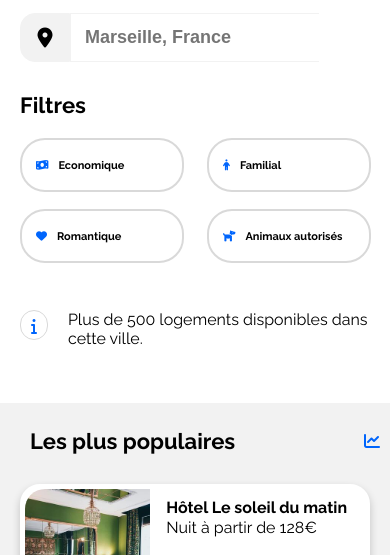
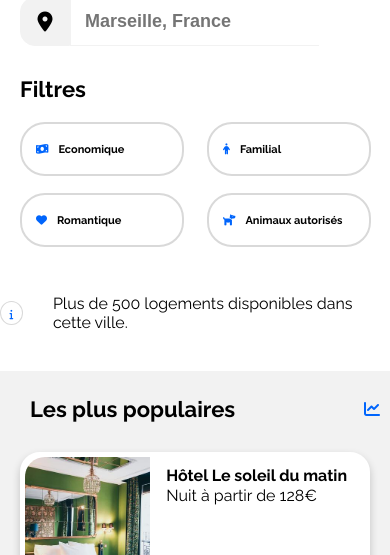
Before and after one commit to svcre/projet1_booki, a plain HTML site: page index.html in a window 390 px wide. Shown: the part 289-844 px from the top of the page. Drawn offline with Linux system fonts and the light colour scheme.

Commit message:
modif version GSM

```diff
--- a/CSS/style.css
+++ b/CSS/style.css
@@ -11,6 +11,7 @@ TODO (GSM) barre de recherche
 */
 
 body {
+        min-width: 320px;
         margin: auto;
         background-color: #fff;
         font-family: Raleway;
@@ -47,7 +48,7 @@ body {
     }
 
     p {
-        margin-top: 0px;
+        margin: 0px;
         font-size: 16px;
         line-height: 19px;
     }
@@ -178,18 +179,25 @@ body {
 .infoText {
   display: flex;
 flex-direction: row;
-margin-left: 20px;
+align-items: center;
+
 }
 
 .infoImg {
   display: flex;
   border: 1px #D9D9D9 solid;
-  border-radius: 25px;
-  padding: 7px;
-  height: 14px;
-  width: 14px;
+  border-radius: 50%;
+  padding: 6px;
+  height: 10px;
+  width: 10px;
   justify-content: center;
+  align-items: center;
+  margin-right: 10px;
 
+}
+
+.infoImg i {
+  font-size: 10px;
 }
 
 /* grids */
@@ -412,10 +420,10 @@ margin-left: 20px;
 
       /* M E D I A Q U E R Y    T A B L E T T E */
 
-@media screen and (max-width: 1388px) {
+@media screen and (max-width: 992px) {
 
   body {
-      margin: 0px 72px 0px 72px;
+     /* margin: 0px 72px 0px 72px; */
 
   }
 
@@ -495,15 +503,8 @@ flex-direction: column;
 
           /* M E D I A Q U E R Y    G S M */
 
-@media screen and (max-width: 767px) {
+@media screen and (max-width: 768px) {
 
-  body {
-    width: 100%;
-    margin: 0 auto;
-    padding: 0;
-    max-width: 767px;
-    justify-content: center;
-  }
 
 p{
   margin-left: 20px;
```
